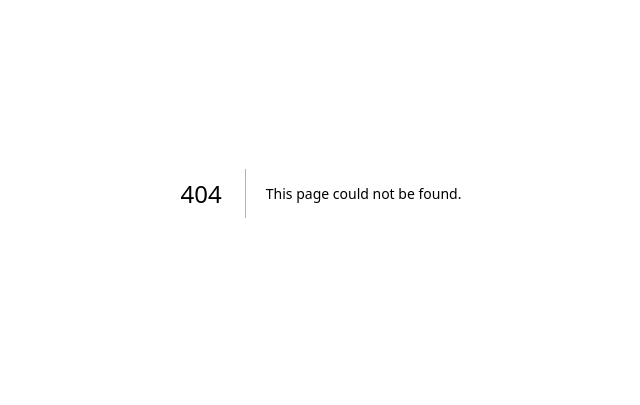
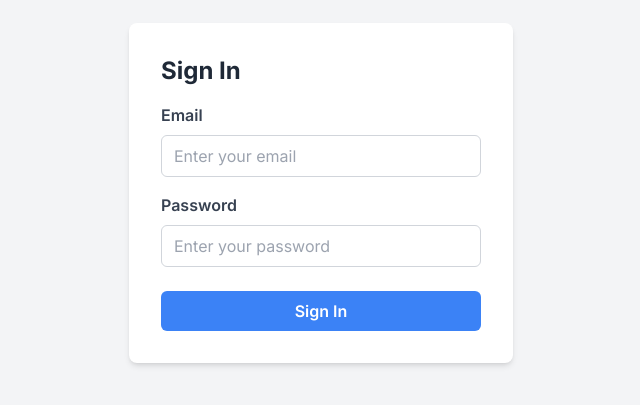
Before and after one commit to Admiral-Simo/hotel-reservation-frontend, a Next.js app: page /auth/signin in a window 1280 px wide. Before the commit this address had no page. Shown: the part 207-612 px from the top of the page, without its empty margins (319-959 px from the left). Built offline with nearby package versions, Linux system fonts and the light colour scheme.

Commit message:
UI: Make template for Sign In Page

```diff
--- /dev/null
+++ b/src/app/auth/signin/page.tsx
@@ -0,0 +1,64 @@
+"use client";
+import { FormEvent, useState } from "react";
+
+function SignIn() {
+  const [email, setEmail] = useState("");
+  const [password, setPassword] = useState("");
+
+  const handleSubmit = (e: FormEvent) => {
+    alert(JSON.stringify({ email, password }));
+    e.preventDefault();
+    // Add your form submission logic here
+  };
+
+  return (
+    <div className="min-h-screen flex justify-center items-center bg-gray-100 text-black">
+      <form
+        className="w-full max-w-sm p-8 bg-white rounded-lg shadow-md"
+        onSubmit={handleSubmit}
+      >
+        <h2 className="text-2xl mb-4 font-bold text-gray-800">Sign In</h2>
+        <div className="mb-4">
+          <label
+            htmlFor="email"
+            className="block text-gray-700 font-semibold mb-2"
+          >
+            Email
+          </label>
+          <input
+            id="email"
+            placeholder="Enter your email"
+            className="w-full px-3 py-2 rounded-md border border-gray-300 focus:outline-none focus:border-blue-500"
+            type="email"
+            onChange={(e) => setEmail(e.target.value)}
+            value={email}
+          />
+        </div>
+        <div className="mb-6">
+          <label
+            htmlFor="password"
+            className="block text-gray-700 font-semibold mb-2"
+          >
+            Password
+          </label>
+          <input
+            id="password"
+            placeholder="Enter your password"
+            className="w-full px-3 py-2 rounded-md border border-gray-300 focus:outline-none focus:border-blue-500"
+            type="password"
+            onChange={(e) => setPassword(e.target.value)}
+            value={password}
+          />
+        </div>
+        <button
+          type="submit"
+          className="w-full bg-blue-500 hover:bg-blue-600 text-white font-semibold py-2 px-4 rounded-md focus:outline-none focus:shadow-outline"
+        >
+          Sign In
+        </button>
+      </form>
+    </div>
+  );
+}
+
+export default SignIn;
```
